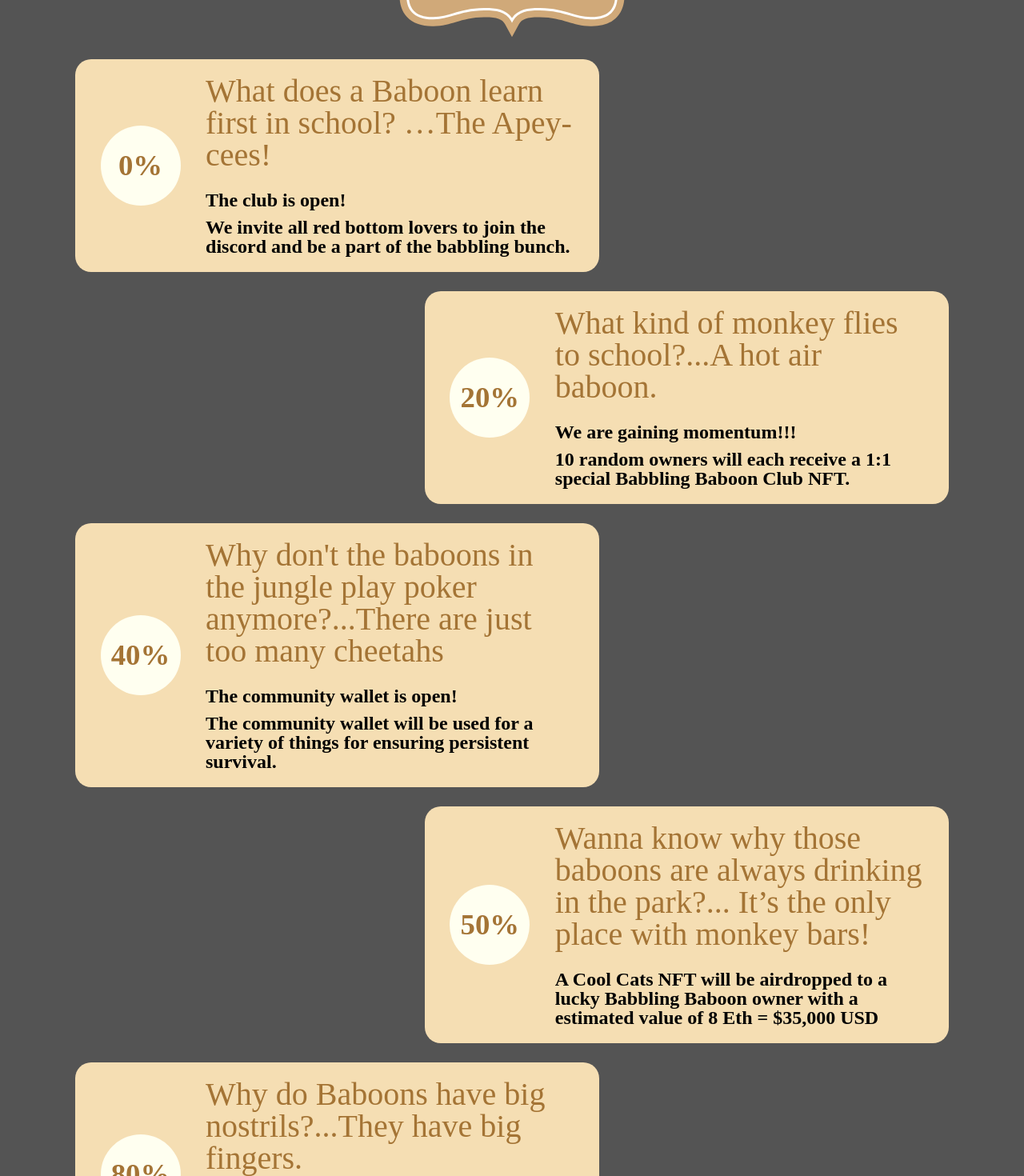
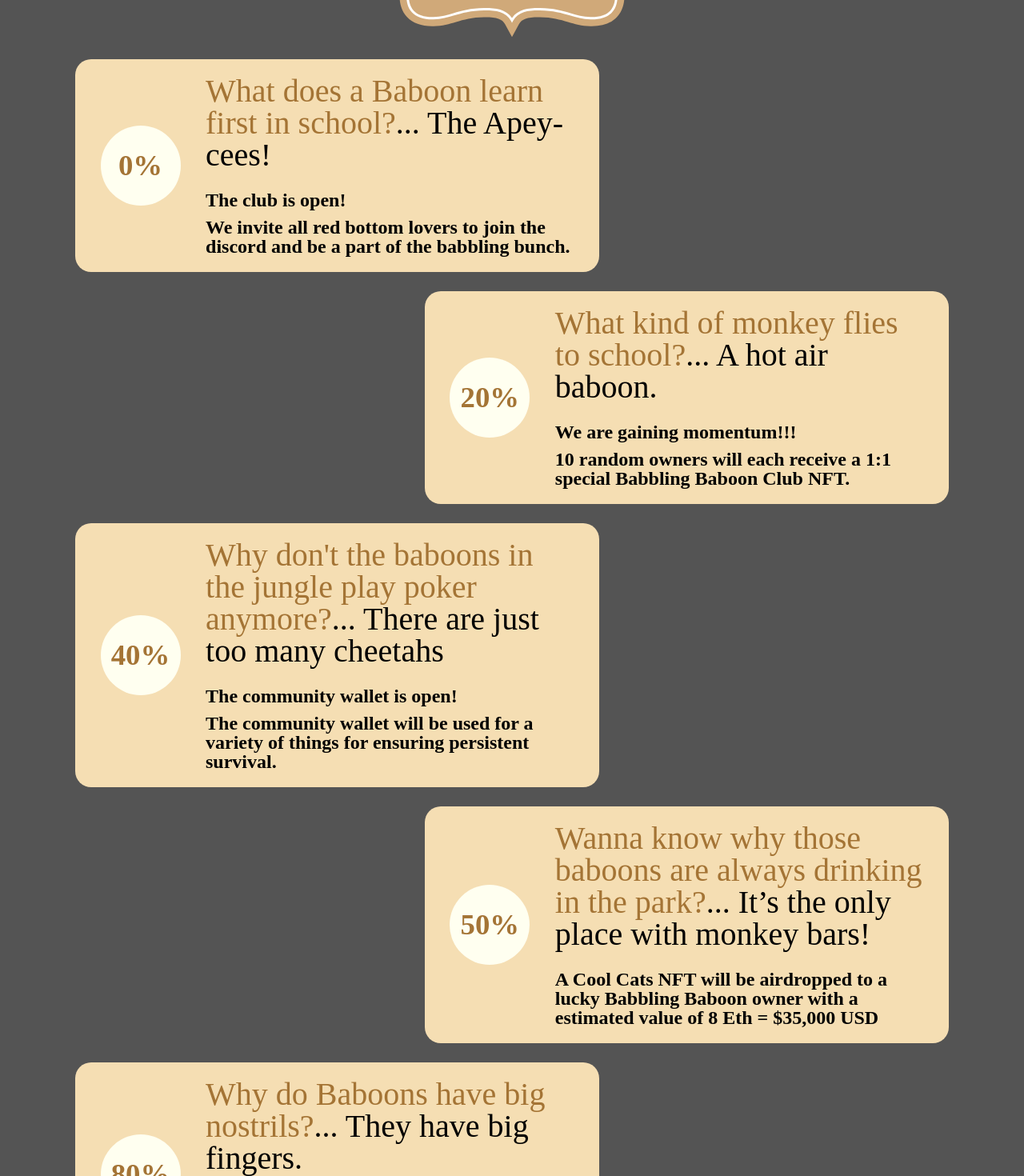
Before and after one commit to nhanlnt-96/baboon-landing-page, a React (Create React App) app: page / in a window 1280 px wide. Shown: the part 2640-4110 px from the top of the page at 80% size. Built offline with nearby package versions, Linux system fonts and the light colour scheme; a web font is replaced by a local one.

Commit message:
[roadmap]: Working on change color of faqs

```diff
--- a/src/components/roadmap/RoadmapComp.js
+++ b/src/components/roadmap/RoadmapComp.js
@@ -27,7 +27,9 @@ const RoadmapComp = () => {
                     </div>
                   </div>
                   <div className="content-desc">
-                    <h6 className="question">{mainContent.question}</h6>
+                    <h6 className="question">{mainContent.question[0]}<span
+                      style={{color: "#000000"}}>{mainContent.question[1]}</span>
+                    </h6>
                     <div className="answer-container">
                       {
                         mainContent.answer.map((item, key) => (
--- a/src/components/roadmap/RoadmapComp.scss
+++ b/src/components/roadmap/RoadmapComp.scss
@@ -68,6 +68,11 @@
           font-family: 'Inika', serif;
           font-size: 2.5rem;
           color: #a47435;
+
+          &:last-child {
+            color: #000000;
+          }
+
           @include mobile {
             font-size: 1.5rem;
           }
--- a/src/configs/roadmapData.js
+++ b/src/configs/roadmapData.js
@@ -1,32 +1,33 @@
 export const roadmapData = [
   {
     percent: "0%",
-    question: "What does a Baboon learn first in school? …The Apey-cees!",
+    question: ["What does a Baboon learn first in school?", "... The Apey-cees!"],
     answer: ["The club is open!", "We invite all red bottom lovers to join the discord and be a part of the babbling bunch."]
   },
   {
     percent: "20%",
-    question: "What kind of monkey flies to school?...A hot air baboon.",
+    question: ["What kind of monkey flies to school?", "... A hot air baboon."],
     answer: ["We are gaining momentum!!!", "10 random owners will each receive a 1:1 special Babbling Baboon Club NFT."]
   },
   {
     percent: "40%",
-    question: "Why don't the baboons in the jungle play poker anymore?...There are just too many cheetahs",
+    question: ["Why don't the baboons in the jungle play poker anymore?", "... There are just too many cheetahs"],
     answer: ["The community wallet is open!", "The community wallet will be used for a variety of things for ensuring persistent survival."]
   },
   {
     percent: "50%",
-    question: "Wanna know why those baboons are always drinking in the park?... It’s the only place with monkey bars!",
+    question: ["Wanna know why those baboons are always drinking in the park?", "... It’s the only place with monkey" +
+    " bars!"],
     answer: ["A Cool Cats NFT will be airdropped to a lucky Babbling Baboon owner with a estimated value of 8 Eth = $35,000 USD"]
   },
   {
     percent: "80%",
-    question: "Why do Baboons have big nostrils?...They have big fingers.",
+    question: ["Why do Baboons have big nostrils?", "... They have big fingers."],
     answer: ["The Babbling Baboon Club merch store will open. We will be giving away 100 items to holders who will have their choice in which item they would like."]
   },
   {
     percent: "100%",
-    question: "What do you call an exploding monkey?... a baBOOM!",
+    question: ["What do you call an exploding monkey?", "... a baBOOM!"],
     answer: ["SOLD OUT!", "An exclusive Babbling Baboon play-to-earn game will be released with community prizes."]
   },
 ]
```
